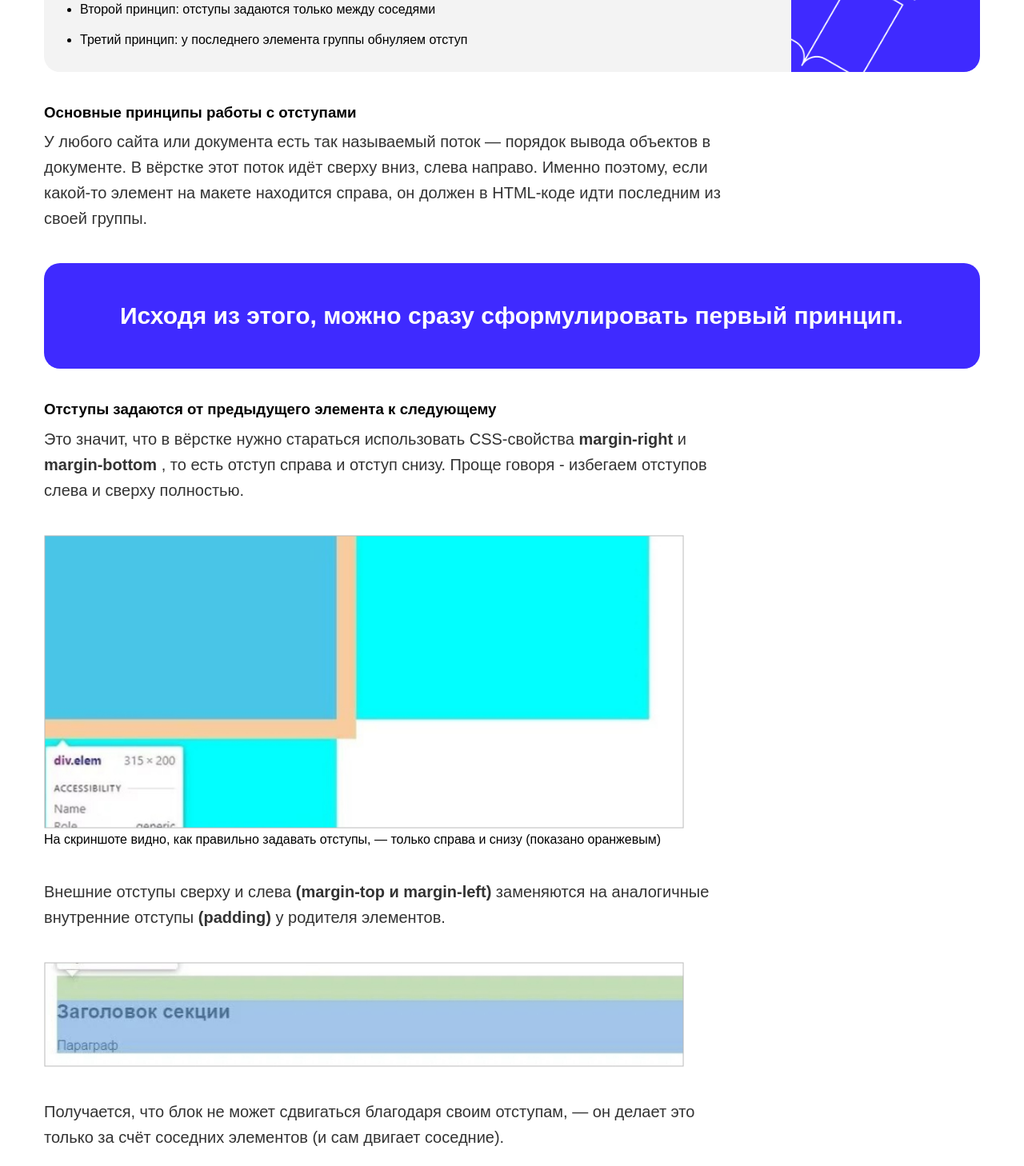
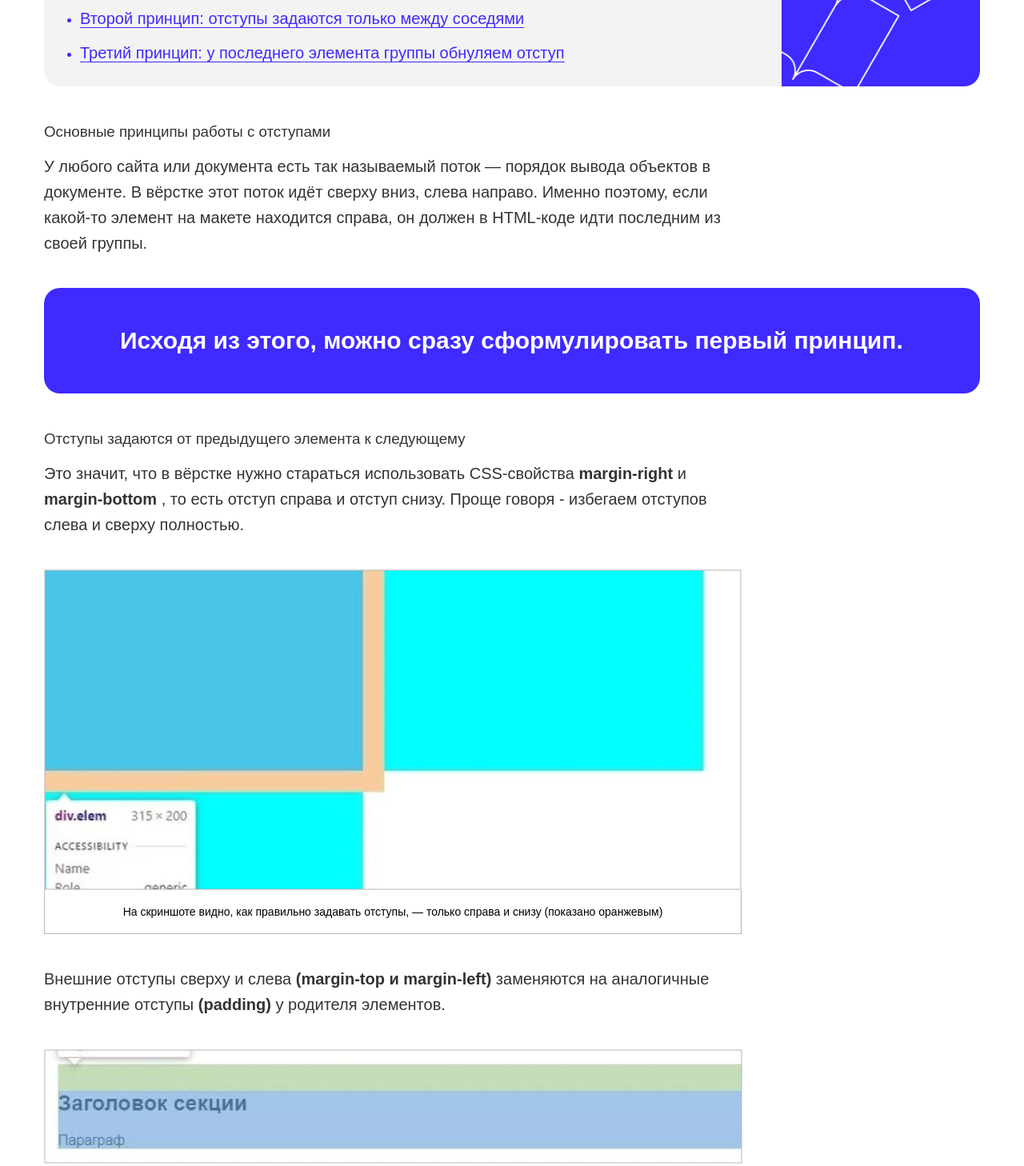
Before and after one commit to ScetchPunk/Skillbox_web_practice, a plain HTML site: page Volume_4/practice/article.html in a window 1280 px wide. Shown: the part 838-2296 px from the top of the page at 80% size. Drawn offline with Linux system fonts and the light colour scheme.

Commit message:
updated article.html and style.css for it. Pre-build

```diff
--- a/Volume_4/practice/article.html
+++ b/Volume_4/practice/article.html
@@ -79,11 +79,10 @@
       </p>
       <figure class="figure">
         <img
-          width="800"
           src="img/1.jpg"
           alt="Правильно задавать отступы только справа и снизу"
         />
-        <figcaption>
+        <figcaption class="figcaption">
           На скриншоте видно, как правильно задавать отступы, — только справа и
           снизу (показано оранжевым)
         </figcaption>
@@ -95,7 +94,6 @@
       </p>
       <img
         class="image"
-        width="800"
         src="img/2.jpg"
         alt="Внешние и внутренние отступы"
       />
@@ -117,8 +115,8 @@
         соседа, — отступа нет.
       </p>
       <figure class="figure">
-        <img width="800" src="img/4.jpg" alt="Выпадение отступов" />
-        <figcaption>
+        <img src="img/4.jpg" alt="Выпадение отступов" />
+        <figcaption class="figcaption">
           На скриншоте — выпадение отступов. Отступ есть, но он не увеличивает
           размер «родителя» с голубым фоном, образуя лишний отступ — типичную
           ошибку вёрстки.
@@ -140,7 +138,6 @@
       </p>
       <img
         class="image"
-        width="800"
         src="img/5.jpg"
         alt="CSS-стили, последний элемент :last-child"
       />
--- a/Volume_4/practice/css/style.css
+++ b/Volume_4/practice/css/style.css
@@ -103,6 +103,9 @@ img {
 }
 .third-header {
   margin: 0 0 10px;
+  font-weight: 400;
+  line-height: 34px;
+  color: #333;
 }
 .grey-block {
   border-radius: 20px;
@@ -136,10 +139,27 @@ img {
 .list .items:not(:last-child) {
   margin-bottom: 20px;
 }
+.items a {
+  font-size: 20px;
+  color: #3f2aff;
+  border-bottom: 1px solid #3f2aff;
+}
+::marker {
+  color: #3f2aff;
+}
 .figure {
   display: inline-block;
   margin: 0 0 40px;
   width: 872px;
+  font-size: 0;
+}
+.figcaption{
+  border:1px solid #b6b6b6;
+  border-top: none;
+  padding: 19px;
+  font-weight: 400;
+  font-size: 14px;
+  text-align: center;
 }
 .image {
   display: block;
```
